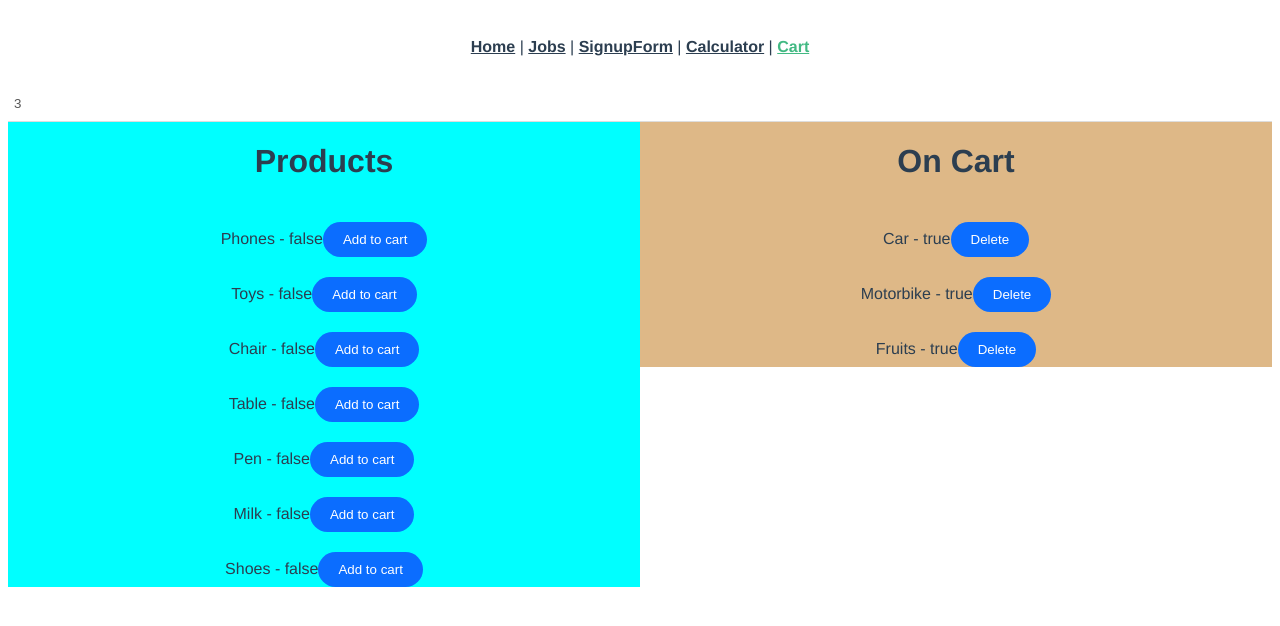
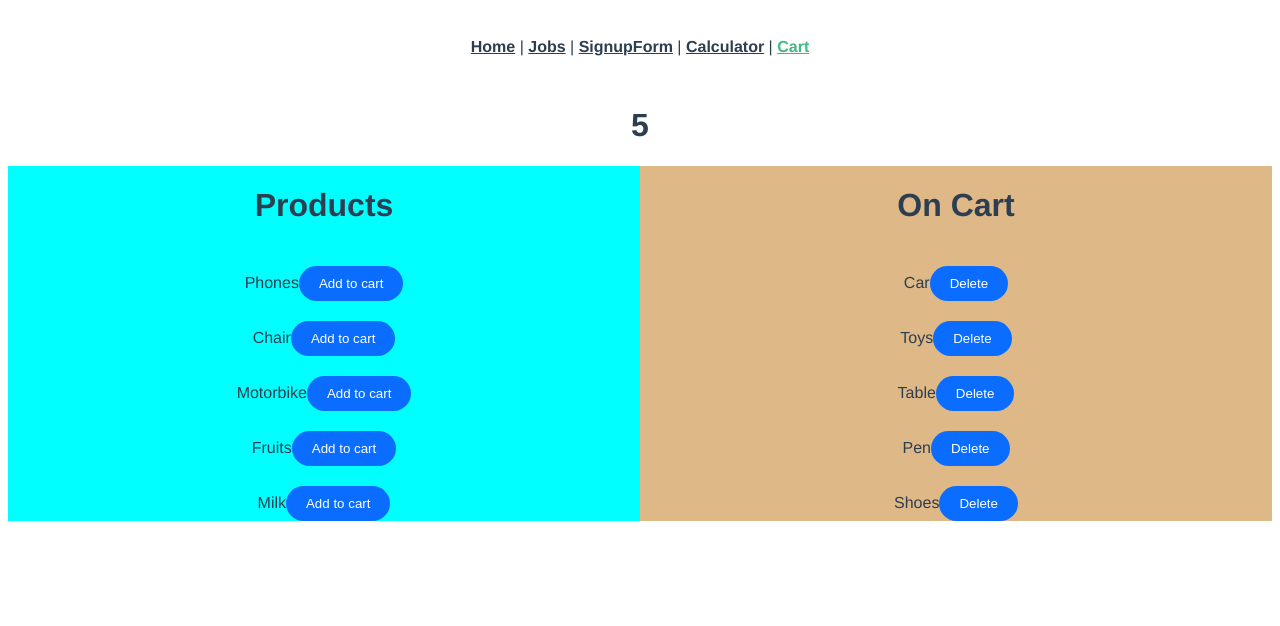
Before and after one commit to cuongnn97/vue_practice, a Vue app in the folder modal-project/: page /cart in a window 1280 px wide. Shown: the top 626 px of the page. Built offline with nearby package versions, Linux system fonts and the light colour scheme; data requests are answered from the project's data file.

Commit message:
update source code

```diff
--- a/modal-project/data/db.json
+++ b/modal-project/data/db.json
@@ -21,7 +21,7 @@
       "price": 30000,
       "quantity": 10,
       "description": "Lorem ipsum dolor sit amet, consectetur adipiscing elit. Mauris ipsum tellus, suscipit quis condimentum sit amet, commodo at orci. Curabitur hendrerit tellus ex, in facilisis enim feugiat at. Phasellus vel f",
-      "carted": false,
+      "carted": true,
       "id": 3
     },
     {
@@ -38,7 +38,7 @@
       "price": 12000,
       "quantity": 10,
       "description": "Lorem ipsum dolor sit amet, consectetur adipiscing elit. Mauris ipsum tellus, suscipit quis condimentum sit amet, commodo at orci. Curabitur hendrerit tellus ex, in facilisis enim feugiat at. Phasellus vel f",
-      "carted": false
+      "carted": true
     },
     {
       "id": 6,
@@ -46,7 +46,7 @@
       "price": 5000,
       "quantity": 10,
       "description": "Lorem ipsum dolor sit amet, consectetur adipiscing elit. Mauris ipsum tellus, suscipit quis condimentum sit amet, commodo at orci. Curabitur hendrerit tellus ex, in facilisis enim feugiat at. Phasellus vel f",
-      "carted": false
+      "carted": true
     },
     {
       "id": 7,
@@ -54,7 +54,7 @@
       "price": 7000,
       "quantity": 10,
       "description": "Lorem ipsum dolor sit amet, consectetur adipiscing elit. Mauris ipsum tellus, suscipit quis condimentum sit amet, commodo at orci. Curabitur hendrerit tellus ex, in facilisis enim feugiat at. Phasellus vel f",
-      "carted": true
+      "carted": false
     },
     {
       "id": 8,
@@ -62,7 +62,7 @@
       "price": 5000,
       "quantity": 10,
       "description": "Lorem ipsum dolor sit amet, consectetur adipiscing elit. Mauris ipsum tellus, suscipit quis condimentum sit amet, commodo at orci. Curabitur hendrerit tellus ex, in facilisis enim feugiat at. Phasellus vel f",
-      "carted": true
+      "carted": false
     },
     {
       "id": 9,
@@ -78,7 +78,7 @@
       "price": 10000,
       "quantity": 10,
       "description": "Lorem ipsum dolor sit amet, consectetur adipiscing elit. Mauris ipsum tellus, suscipit quis condimentum sit amet, commodo at orci. Curabitur hendrerit tellus ex, in facilisis enim feugiat at. Phasellus vel f",
-      "carted": false
+      "carted": true
     }
   ]
 }
--- a/modal-project/src/components/SignupForm.vue
+++ b/modal-project/src/components/SignupForm.vue
@@ -1,10 +1,10 @@
 <template>
   <form @submit.prevent="handleSubmit">
     <label>Email:</label>
-    <input type="email" required v-model="email">
+    <input type="email" required v-model="email" />
 
     <label>Password:</label>
-    <input type="password" required v-model="password">
+    <input type="password" required v-model="password" />
     <div v-if="passwordError" class="error">{{ passwordError }}</div>
 
     <label>Role:</label>
@@ -14,30 +14,27 @@
     </select>
 
     <label>Skills (press alt + comma to add):</label>
-    <input type="text" v-model="tempSkill" @keyup.alt="addSkill">
+    <input type="text" v-model="tempSkill" @keyup.alt="addSkill" />
     <div v-for="skill in skills" :key="skill" class="pill">
       <span @click="deleteSkill(skill)">{{ skill }}</span>
     </div>
 
     <div class="terms">
-      <input type="checkbox" v-model="terms" required/>
+      <input type="checkbox" v-model="terms" required />
       <label>Accept terms and conditions</label>
     </div>
-    <div id="testTeleport">
-
-    </div>
+    <div id="testTeleport"></div>
 
     <div class="submit">
       <button>Create an account</button>
     </div>
-
   </form>
 
-  <p>Email: {{email}} </p>
-  <p>Password: {{password}} </p>
-  <p>Role: {{role}} </p>
-  <p>Terms: {{terms}} </p>
-  <p>Skills: {{skills}} </p>
+  <p>Email: {{ email }}</p>
+  <p>Password: {{ password }}</p>
+  <p>Role: {{ role }}</p>
+  <p>Terms: {{ terms }}</p>
+  <p>Skills: {{ skills }}</p>
 </template>
 
 <script>
@@ -50,16 +47,16 @@ export default {
       terms: false,
       tempSkill: '',
       skills: [],
-      passwordError: null,
+      passwordError: null
     }
   },
   methods: {
     addSkill(e) {
-      if(e.key === ',' && this.tempSkill){
-        if(!this.skills.includes(this.tempSkill)){
-          this.skills.push(this.tempSkill);
+      if (e.key === ',' && this.tempSkill) {
+        if (!this.skills.includes(this.tempSkill)) {
+          this.skills.push(this.tempSkill)
         }
-        this.tempSkill = '';
+        this.tempSkill = ''
       }
     },
     deleteSkill(skill) {
@@ -67,15 +64,16 @@ export default {
         return skill !== item
       })
     },
-    addNewSkill(skill){
-      console.log(skill);
+    addNewSkill(skill) {
+      console.log(skill)
     },
     handleSubmit() {
       // validate password
-      this.passwordError = this.password.length > 5 ?
-        '' : 'Password must be at least 6 characters long'
+      this.passwordError =
+        this.password.length > 5
+          ? ''
+          : 'Password must be at least 6 characters long'
       if (!this.passwordError) {
-        // make request to database to save user
         console.log('email: ', this.email)
         console.log('password: ', this.password)
         console.log('role: ', this.role)
@@ -83,7 +81,7 @@ export default {
         console.log('terms accepted: ', this.terms)
       }
     }
-  },
+  }
 }
 </script>
 
@@ -104,7 +102,8 @@ export default {
   letter-spacing: 1px;
   font-weight: bold;
 }
-  input, select  {
+input,
+select {
   display: block;
   padding: 10px 6px;
   width: 100%;
@@ -113,7 +112,7 @@ export default {
   border-bottom: 1px solid #ddd;
   color: #555;
 }
-  input[type="checkbox"] {
+input[type='checkbox'] {
   display: inline-block;
   width: 16px;
   margin: 0 10px 0 0;
--- a/modal-project/src/store/index.js
+++ b/modal-project/src/store/index.js
@@ -9,6 +9,9 @@ export default createStore({
   getters: {
     products: state => {
       return state.products;
+    },
+    counter: state => {
+      return state.counter;
     }
   },
   mutations: {
@@ -32,7 +35,6 @@ export default createStore({
         })
         .then(response => response.data)
         .then(products => {
-
           commit('SET_Products', products)
         })
     },
@@ -45,12 +47,8 @@ export default createStore({
         })
         .then(response => response.data)
         .then(products => {
-
           commit('SET_CartedProducts', products)
         })
     },
-    changeCounter({ commit }) {
-      commit('setProducts',2)
-    }
   },
 });
--- a/modal-project/src/views/Calculator.vue
+++ b/modal-project/src/views/Calculator.vue
@@ -33,15 +33,14 @@ export default {
       operator: null,
       operatorClicked: false,
       player: new Audio(),
-      src: require('../assets/songs.mp3'),
-      isPlaying: false
+      src: require('../assets/songs.mp3')
     }
   },
   methods: {
     clear() {
       this.current = ''
       this.player.src = this.src
-      this.player.play()
+      //this.player.play()
     },
     percent() {
       this.current = `${parseFloat(this.current) / 100}`
@@ -90,7 +89,6 @@ export default {
     },
     offMusic() {
       this.player.pause()
-      this.isPlaying = false
     }
   }
 }
--- a/modal-project/src/views/jobs/JobDetails.vue
+++ b/modal-project/src/views/jobs/JobDetails.vue
@@ -1,6 +1,5 @@
 <template>
   <h1>Job Details</h1>
-  <!-- <p>The job id is {{ $route.params.id }}</p> -->
   <p>The job id is {{ id }}</p>
   <p>The job name is {{ name }}</p>
   <p>The provide test is {{ provider }}</p>
--- a/modal-project/src/views/jobs/Jobs.vue
+++ b/modal-project/src/views/jobs/Jobs.vue
@@ -13,9 +13,9 @@ export default {
   data() {
     return {
       jobs: [
-        { title: 'Job 1', id: 1, details: 'lorem' },
-        { title: 'Job 2', id: 2, details: 'lorem' },
-        { title: 'Job 3', id: 3, details: 'lorem' },
+        { title: 'Job 1', id: 1, details: 'lorem1' },
+        { title: 'Job 2', id: 2, details: 'lorem2' },
+        { title: 'Job 3', id: 3, details: 'lorem3' },
         { title: 'Job 4', id: 4, details: 'lorem4' },
         { title: 'Job 5', id: 5, details: 'lorem5' },
         { title: 'Job 6', id: 6, details: 'lorem6' },
--- a/modal-project/src/views/shopping/Cart.vue
+++ b/modal-project/src/views/shopping/Cart.vue
@@ -1,6 +1,6 @@
 <template>
   <div>
-    <input type="text" v-model="$store.state.counter"/>
+    <h1>{{$store.getters.counter}}</h1>
     <Products />
     <CartProducts />
   </div>
--- a/modal-project/src/views/shopping/CartProducts.vue
+++ b/modal-project/src/views/shopping/CartProducts.vue
@@ -2,7 +2,7 @@
   <div class="products_cart">
     <h1>On Cart</h1>
     <div v-for="item in $store.state.carted" :key="item.id">
-      <span>{{ item.name }} - {{item.carted}}</span>
+      <span>{{ item.name }}</span>
       <button @click="deleteCart(item.id)" type="button">
         Delete
       </button>
@@ -20,7 +20,6 @@ export default {
     }
   },
   mounted() {
-    console.log(this.items)
     this.$store.dispatch('cartedProducts');
   },
   methods: {
@@ -33,9 +32,6 @@ export default {
     }
   },
   computed: {
-    todos() {
-      return this.$store.state.products
-    }
   }
 }
 </script>
--- a/modal-project/src/views/shopping/Products.vue
+++ b/modal-project/src/views/shopping/Products.vue
@@ -1,8 +1,8 @@
 <template>
   <div class="products">
     <h1>Products</h1>
-    <div v-for="item in $store.state.products" :key="item.id">
-      <span>{{ item.name }} - {{item.carted}}</span>
+    <div v-for="item in $store.getters.products" :key="item.id">
+      <span>{{ item.name }}</span>
       <button @click="addToCart(item.id)" type="button">
         Add to cart
       </button>
@@ -13,22 +13,19 @@
 import axios from 'axios'
 export default {
   data() {
-    return {
-      products: [],
-    }
+    return {}
   },
   mounted() {
     this.$store.dispatch('loadProducts')
   },
   methods: {
     addToCart(id) {
-      axios.patch('http://localhost:8000/products/'+id, {
+      axios.patch('http://localhost:8000/products/' + id, {
         carted: true
       })
-      this.$store.dispatch('loadProducts');
+      this.$store.dispatch('loadProducts')
       this.$store.dispatch('cartedProducts')
-    },
-
+    }
   },
   computed: {
     todos() {
```
Lines whose indentation alone changed are shown as unchanged.
